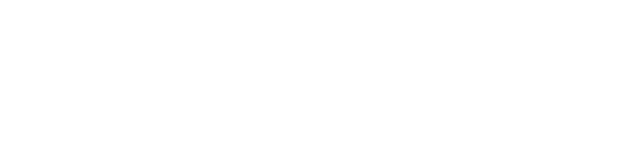
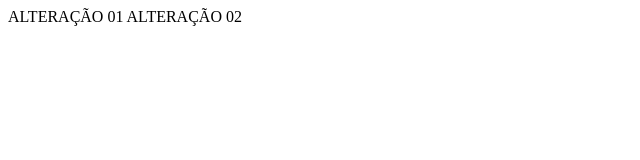
Before and after one commit to renanbonavita/gama-no-github, a plain HTML site: page index.html in a window 1280 px wide. Shown: the whole page, without its empty margins (0-640 px from the left). Drawn offline with Linux system fonts and the light colour scheme.

Commit message:
index.html alterado

```diff
--- a/index.html
+++ b/index.html
@@ -1,3 +1,4 @@
 <html>
-
+    ALTERAÇÃO 01
+    ALTERAÇÃO 02
 </html>
```
